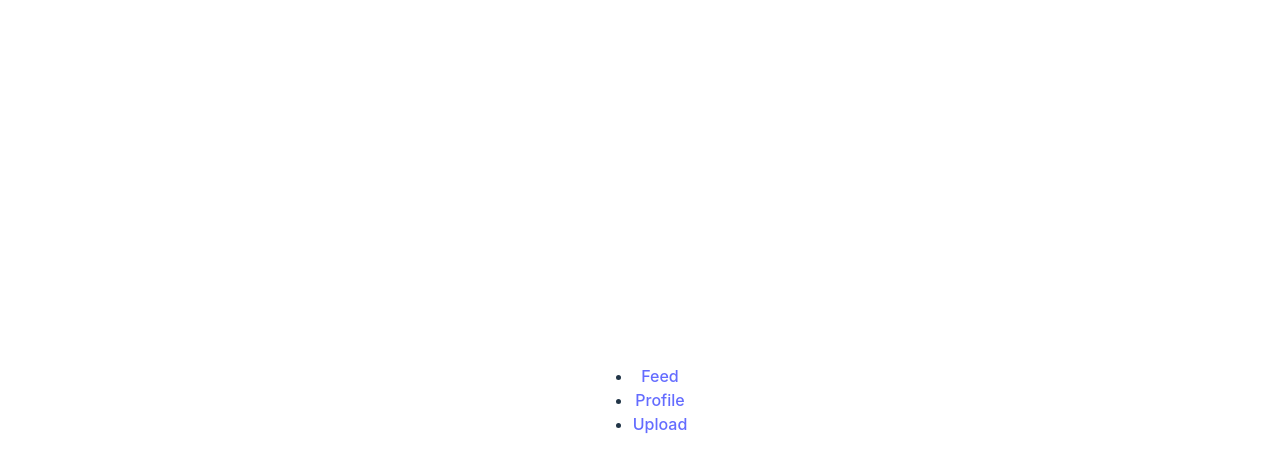
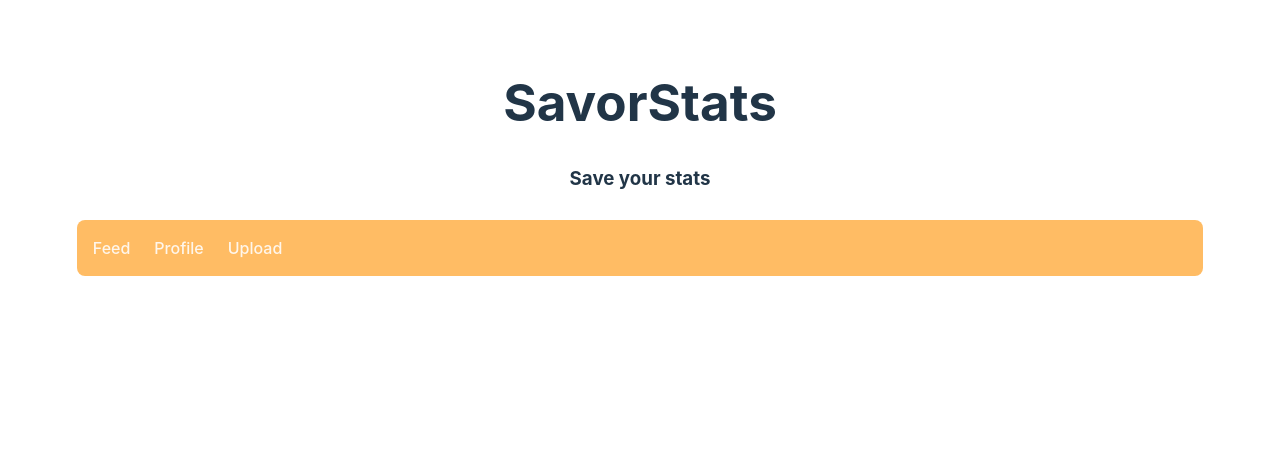
Before and after one commit to laurenp-2/savorstats, a React app: page / in a window 1280 px wide. Shown: the top 472 px of the page. Built offline with nearby package versions, Linux system fonts and the light colour scheme; the HTML template or start-up script is replaced by a standard one.

Commit message:
fixed navbar and styled it and upload input fields

```diff
--- a/package.json
+++ b/package.json
@@ -12,6 +12,7 @@
   "dependencies": {
     "eslint": "^8.57.1",
     "eslint-plugin-jsdoc": "^50.4.3",
+    "file-type": "^19.6.0",
     "react": "^18.2.0",
     "react-dom": "^18.3.1",
     "react-router-dom": "^6.27.0",
--- a/src/App.tsx
+++ b/src/App.tsx
@@ -8,6 +8,10 @@ import Profile from "./components/Profile";
 function App() {
   return (
     <>
+    <div className="header">
+      <h1>SavorStats</h1>
+      <h3>Save your stats</h3>
+    </div>
       <NavBar />
       <div>
         <Routes>
--- a/src/NavBar.tsx
+++ b/src/NavBar.tsx
@@ -1,13 +1,15 @@
 import { Link } from "react-router-dom";
+
+
 
 const NavBar = () => {
   return (
-    <nav>
-      <ul>
-        <li><Link to="/">Feed</Link></li>
-        <li> <Link to="/profile">Profile</Link> </li>
-        <li><Link to="/upload">Upload</Link></li>
-      </ul>
+    <nav className="navBar">
+      <div className="navLinks">
+        <Link to="/">Feed</Link>
+        <Link to="/profile">Profile</Link>
+        <Link to="/upload">Upload</Link>
+      </div>
     </nav>
   );
 };
--- a/src/components/Upload.tsx
+++ b/src/components/Upload.tsx
@@ -1,39 +1,113 @@
-import { useState } from "react";
-import { Star } from 'lucide-react';
+import { useState, ChangeEvent } from "react";
+import { Star } from "lucide-react";
 
 const Upload = () => {
-    const[name, setName] = useState("");
-    const[stars, setStars] = useState(0);
-    const[description, setDescription] = useState("");
-    const[recipeLink, setRecipeLink] = useState("");
-    const[timeHours, setTimeHours] = useState(0);
-    const[timeMin, setTimeMin] = useState(0);
-    const[image, setImage] = useState(null);
+  const [name, setName] = useState("");
+  const [stars, setStars] = useState(0);
+  const [description, setDescription] = useState("");
+  const [recipeLink, setRecipeLink] = useState("");
+  const [timeHours, setTimeHours] = useState(0);
+  const [timeMin, setTimeMin] = useState(0);
+  const [image, setImage] = useState<File | null>(null);
+  const [hoveredStar, setHoveredStar] = useState(0);
 
-    const uploadImg = (event) => {
+  const uploadImg = async (event: ChangeEvent<HTMLInputElement>) => {
     //stuff to do when image is uploaded
-        setImage(event.target.files[0]);
+    const file = event.target.files?.[0];
+    if (file != null && file.type.startsWith("image/")) {
+      setImage(file);
     }
+  };
 
   const uploadPost = () => {
     //stuff to do when the post is to be uploaded
-    }
+    const postData = {
+      name,
+      stars,
+      description,
+      recipeLink,
+      timeHours,
+      timeMin,
+      image,
+    };
+    //add stuff handling sending postData to the server
+  };
 
-
+  const renderStars = () => {
+    return [1, 2, 3, 4, 5].map((rating) => (
+      <Star
+        key={rating}
+        onClick={() => setStars(rating)}
+        onMouseEnter = {() => setHoveredStar(rating)}
+        onMouseLeave = {() => setHoveredStar(0)}
+        fill={rating <= (hoveredStar || stars) ? "#ffbc64" : "gray"}
+        style={{ cursor: "pointer" }}
+      />
+    ));
+  };
 
   return (
     <>
-            <input type="text" placeholder="Name" value={name} onChange = {event => {setName(event.target.value)}}/>
-            <Star onClick = {setStars(stars + 1)}></Star>
-            <input type="text" placeholder="Description" value={description} onChange={event => {setDescription(event.target.value)}}/>
-            <input type="text" placeholder="Link of Recipe" value={recipeLink} onChange={event => {setRecipeLink(event.target.value)}}/>
+      <div className="inputFields">
+        <input
+          type="text"
+          placeholder="Name"
+          value={name}
+          onChange={(event) => {
+            setName(event.target.value);
+          }}
+        />
 
-            <input type="file" onChange={uploadImg}/>
+        <div className="starRender">{renderStars()}</div>
+
+
+        <textarea
+          placeholder="Description"
+          value={description}
+          onChange={(event) => {
+            setDescription(event.target.value);
+          }}
+        />
+        <input
+          type="text"
+          placeholder="Link of Recipe"
+          value={recipeLink}
+          onChange={(event) => {
+            setRecipeLink(event.target.value);
+          }}
+        />
+
+        <div className="timeInput">
+            <input
+            type="number"
+            value={timeHours}
+            min={1}
+            max={12}
+            onChange={(event) => {
+                setTimeHours(event.target.valueAsNumber);
+            }}
+            />
+            <p>:</p>
+            <input
+            type="number"
+            value={timeMin}
+            min={0}
+            max={59}
+            onChange={(event) => {
+                setTimeMin(event.target.valueAsNumber);
+            }}
+            />
+        </div>
+
+        {image && (
+          <img src={URL.createObjectURL(image)} alt="Uploaded preview" />
+        )}
+        <input type="file" onChange={uploadImg} />
 
         <button onClick={uploadPost}>Upload</button>
+      </div>
     </>
   );
-
-}
+};
 
 export default Upload;
--- a/src/index.css
+++ b/src/index.css
@@ -16,17 +16,16 @@
 
 a {
   font-weight: 500;
-  color: #646cff;
+  color: #ffbc64;
   text-decoration: inherit;
 }
 a:hover {
-  color: #535bf2;
+  color: #f2a053;
 }
 
 body {
   margin: 0;
-  display: flex;
-  place-items: center;
+  place-items: start;
   min-width: 320px;
   min-height: 100vh;
 }
@@ -47,9 +46,12 @@ button {
   cursor: pointer;
   transition: border-color 0.25s;
 }
+
 button:hover {
-  border-color: #646cff;
+  background-color: #ffbc64;
+  color: #fff6eb;
 }
+
 button:focus,
 button:focus-visible {
   outline: 4px auto -webkit-focus-ring-color;
@@ -61,9 +63,89 @@ button:focus-visible {
     background-color: #ffffff;
   }
   a:hover {
-    color: #747bff;
+    color: #f0a800;
   }
   button {
     background-color: #f9f9f9;
   }
 }
+
+input, textarea {
+  border-radius: 8px;
+  border: 1px solid #ffbc64;
+  padding: 0.6em 1.2em;
+  font-size: 1em;
+  font-weight: 500;
+  font-family: inherit;
+}
+
+input:hover {
+  border-color: #f0a800;
+}
+
+
+
+.navBar {
+  background-color: #ffbc64;
+  border-radius: 8px;
+  padding: 1em;
+  width: 90%;
+  margin: 0 auto;
+}
+
+.navBar .navLinks {
+  display: flex;
+  gap: 1.5em;
+}
+
+.navBar .navLinks a {
+  font-weight: 500;
+  color: #fff6eb;
+  text-decoration: none;
+}
+
+.inputFields {
+  display: flex;
+  flex-direction: column;
+  gap: 1em;
+  align-items: flex-start;
+  padding: 2em;
+  width: 100%;
+  margin: 0 auto;
+}
+
+.inputFields .starRender {
+  display: flex;
+  gap: 0.5em;
+}
+
+.inputFields .timeInput {
+  display: flex;
+  gap: 0.5em;
+}
+
+.inputFields .timeInput input {
+  border-color: transparent;
+}
+
+.inputFields .timeInput input:hover {
+  border-color: transparent;
+}
+
+.inputFields img {
+  border-color: #f0a800;
+}
+
+.header {
+  align-self: flex-start;
+  padding: .5em;
+}
+
+.header h1{
+  font-family: inherit;
+}
+
+.header h2{
+  font-family: inherit;
+  font-weight: 200;
+}
```
Also changed, not shown: images.png (added), 1 other file (tests, documents, lock files or other folders). Lines whose indentation alone changed are shown as unchanged.
